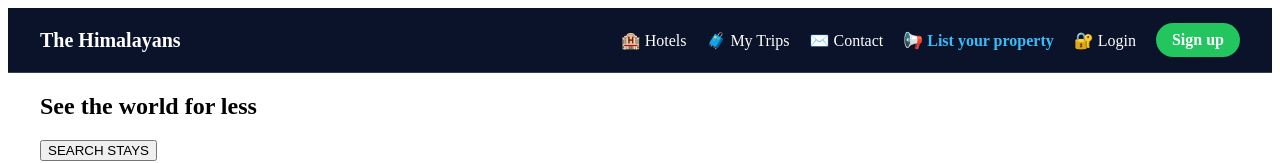
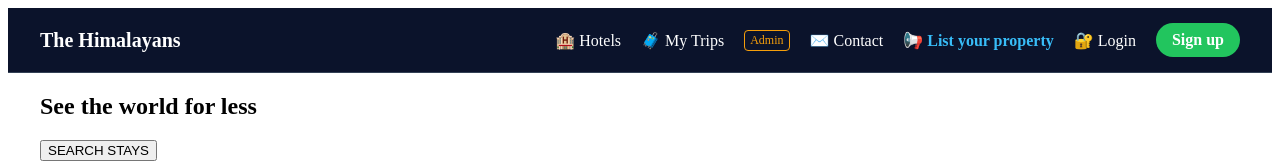
Before and after one commit to pamnautiyal-cpu/himstay, a React (Vite) app in the folder frontend/: page / in a window 1280 px wide. Shown: the top 163 px of the page. Built offline with nearby package versions, Linux system fonts and the light colour scheme.

Commit message:
Add Admin link to Navbar

```diff
--- a/frontend/src/components/Navbar.jsx
+++ b/frontend/src/components/Navbar.jsx
@@ -15,6 +15,12 @@ export default function Navbar() {
         <div style={{ display: "flex", alignItems: "center", gap: "20px" }}>
           <Link to="/hotels" style={{ color: "#fff", textDecoration: "none" }}>🏨 Hotels</Link>
           <Link to="/mytrips" style={{ color: "#fff", textDecoration: "none" }}>🧳 My Trips</Link>
+
+          {/* ✅ Admin Access Link (Naya add kiya gaya) */}
+          <Link to="/admin/bookings" style={{ color: "#f59e0b", textDecoration: "none", fontSize: "12px", border: "1px solid #f59e0b", padding: "2px 5px", borderRadius: "4px" }}>
+            Admin
+          </Link>
+
           <Link to="/contact" style={{ color: "#fff", textDecoration: "none" }}>✉️ Contact</Link>
           <Link to="/list-property" style={{ color: "#38bdf8", textDecoration: "none", fontWeight: "bold" }}>📢 List your property</Link>
           <Link to="/login" style={{ color: "#fff", textDecoration: "none" }}>🔐 Login</Link>
```
